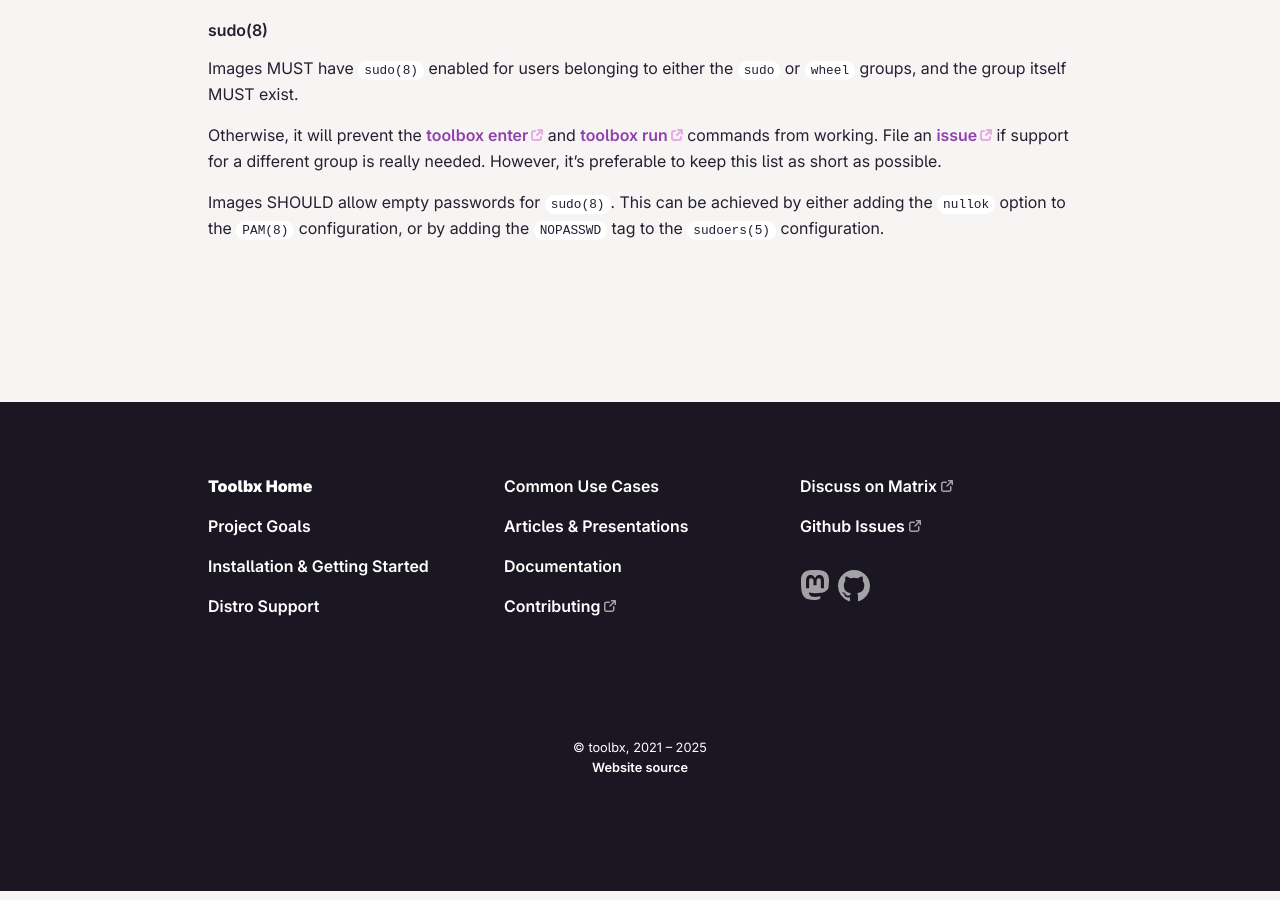
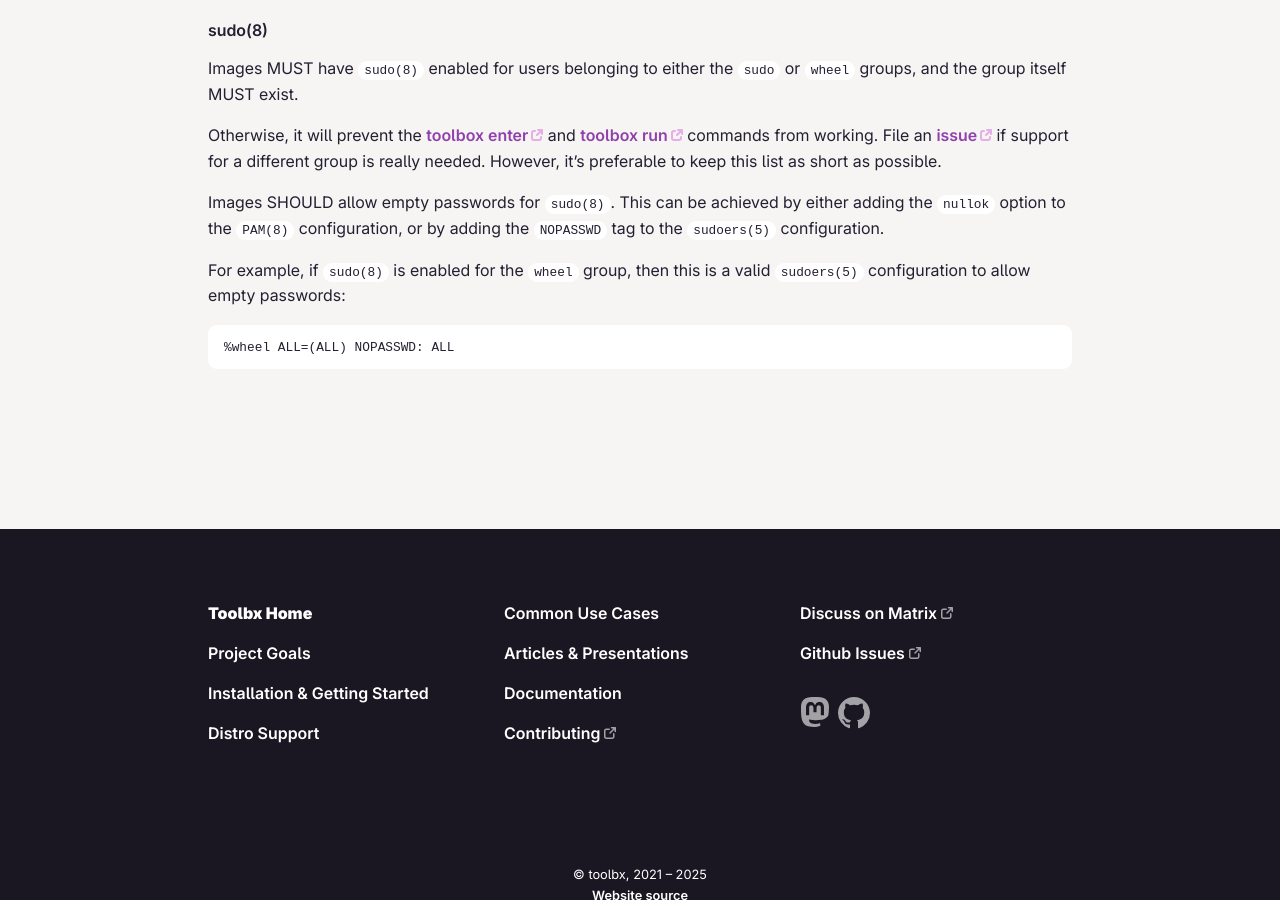
Before and after one commit to containers/containertoolbx.org, a Jekyll site: the page built from doc.md, in a window 1280 px wide and 900 px high, scrolled down 6835 px. Built offline with Jekyll 4.4.1, drawn with Linux system fonts in a browser that asks for light colours.

Commit message:
Add an example sudoers(5) configuration under image requirements
https://github.com/containers/toolbox/issues/1606

````diff
--- a/doc.md
+++ b/doc.md
@@ -250,3 +250,8 @@
 Otherwise, it will prevent the [toolbox enter](https://github.com/containers/toolbox/blob/main/doc/toolbox-enter.1.md) and [toolbox run](https://github.com/containers/toolbox/blob/main/doc/toolbox-run.1.md) commands from working. File an [issue](https://github.com/containers/toolbox/issues/new) if support for a different group is really needed. However, it's preferable to keep this list as short as possible.
 
 Images SHOULD allow empty passwords for `sudo(8)`. This can be achieved by either adding the `nullok` option to the `PAM(8)` configuration, or by adding the `NOPASSWD` tag to the `sudoers(5)` configuration.
+
+For example, if `sudo(8)` is enabled for the `wheel` group, then this is a valid `sudoers(5)` configuration to allow empty passwords:
+```conf
+%wheel ALL=(ALL) NOPASSWD: ALL
+```
````
